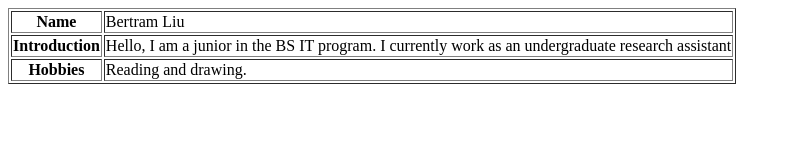
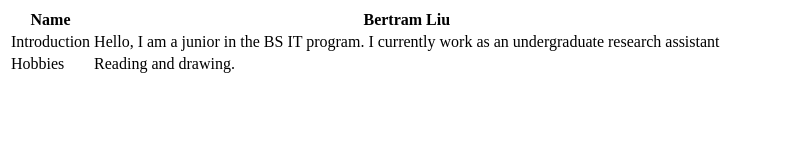
Before and after one commit to arisusaki/https-bertramliu.github.io-, a plain HTML site: page index.html in a window 1280 px wide. Shown: the whole page, without its empty margins (0-791 px from the left). Drawn offline with Linux system fonts and the light colour scheme.

Commit message:
Update index.html

```diff
--- a/index.html
+++ b/index.html
@@ -1,16 +1,16 @@
 <!DOCTYPE html>
 <html>
-<table border="1">
+<table>
   <tr>
     <th>Name</th>
-    <td>Bertram Liu</td>
+    <th>Bertram Liu</th>
   </tr>
   <tr>
-    <th>Introduction</th>
+    <td>Introduction</td>
     <td>Hello, I am a junior in the BS IT program. I currently work as an undergraduate research assistant</td>
   </tr>
   <tr>
-    <th>Hobbies</th>
+    <td>Hobbies</td>
     <td>Reading and drawing.</td>
   </tr>
 </table>
```
